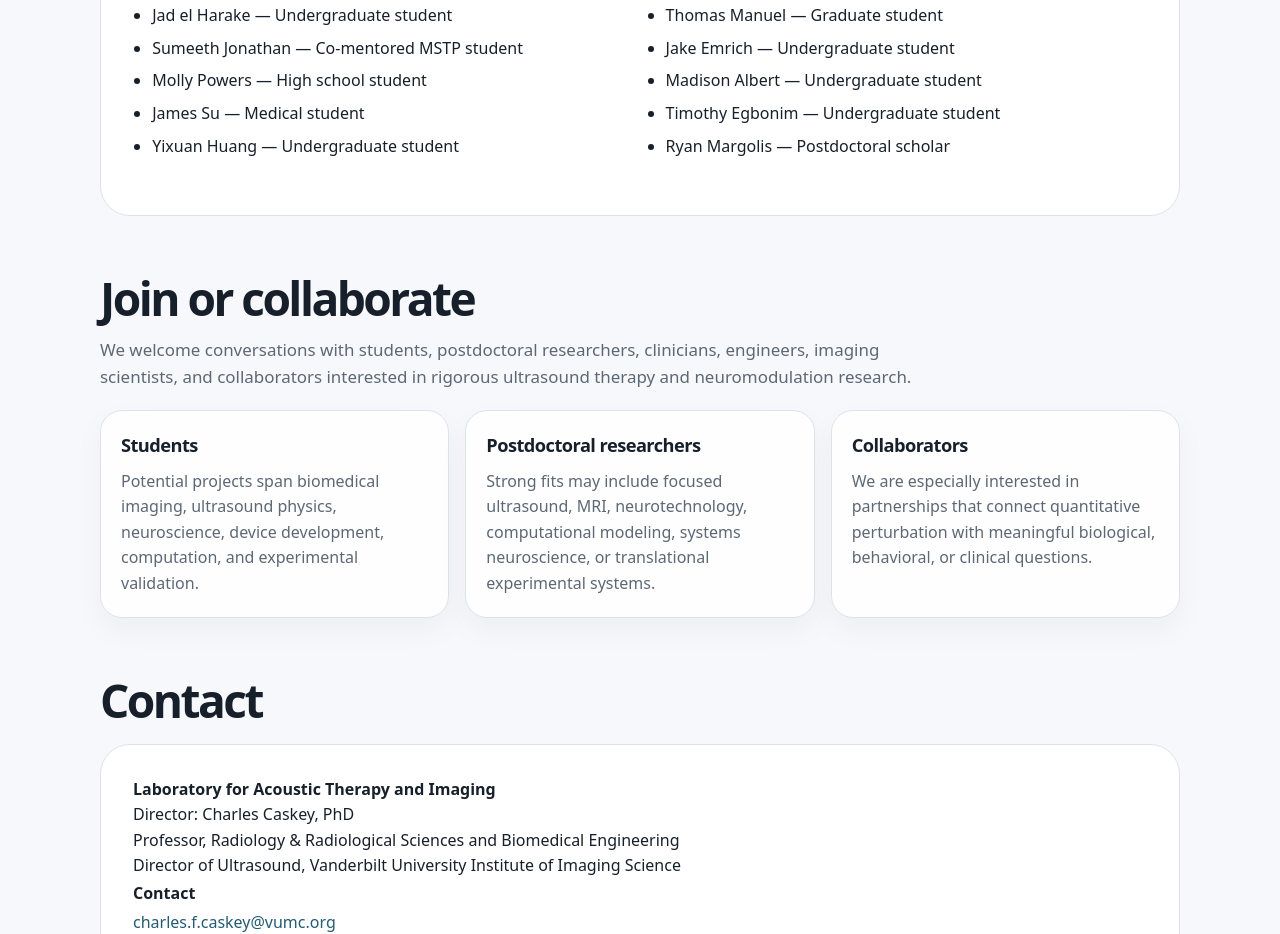
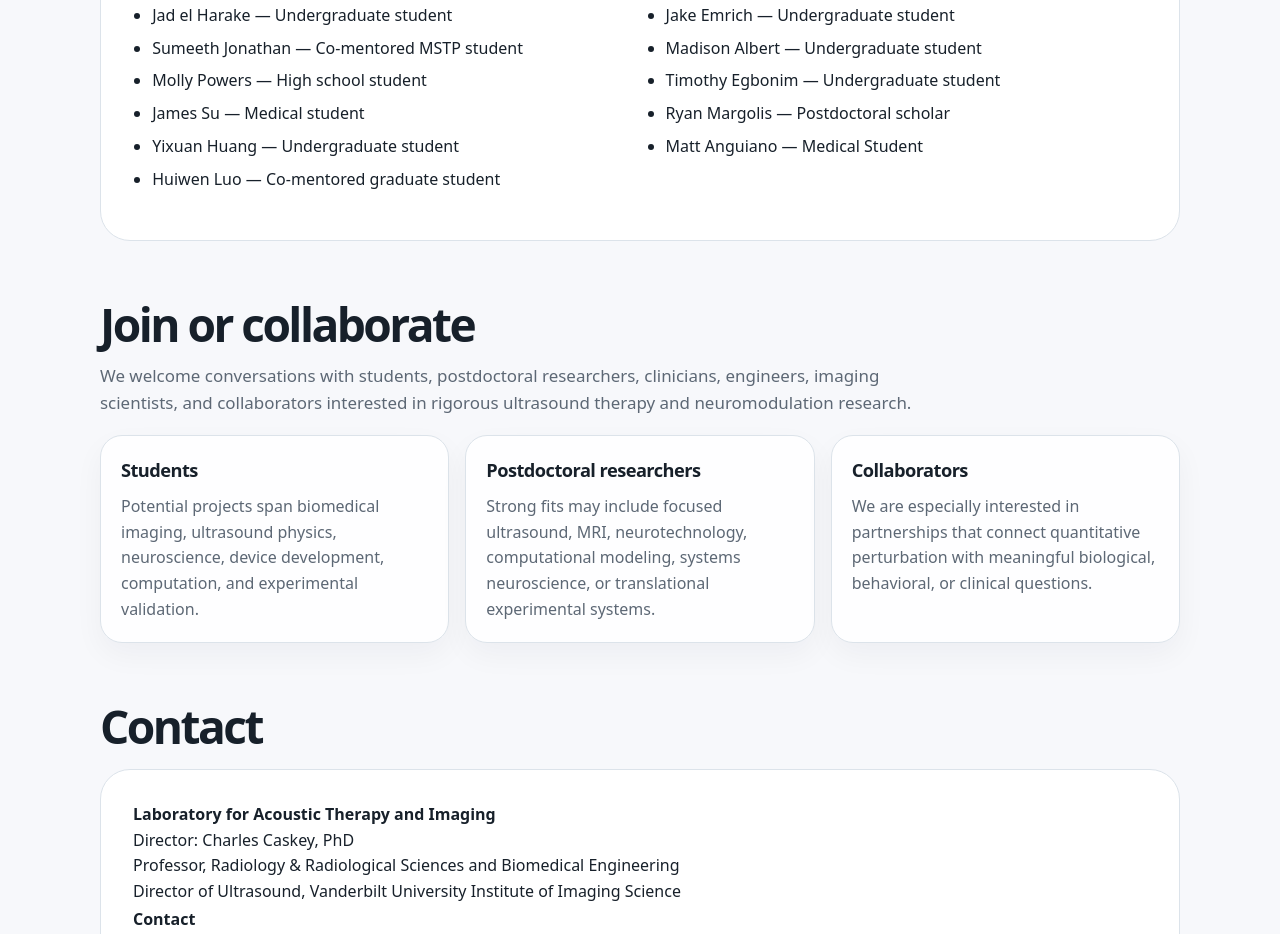
Before and after one commit to caskeylab/caskeylab.github.io, a plain HTML site: page index.html in a window 1280 px wide. Shown: the part 8568-9502 px from the top of the page. Drawn offline with Linux system fonts and the light colour scheme.

Commit message:
Added Matt A to alumni

```diff
--- a/index.html
+++ b/index.html
@@ -631,6 +631,7 @@
     <li>Madison Albert — Undergraduate student</li>
     <li>Timothy Egbonim — Undergraduate student</li>
     <li>Ryan Margolis — Postdoctoral scholar</li>
+	<li>Matt Anguiano — Medical Student</li>
   </ul>
 </div>
 
```
